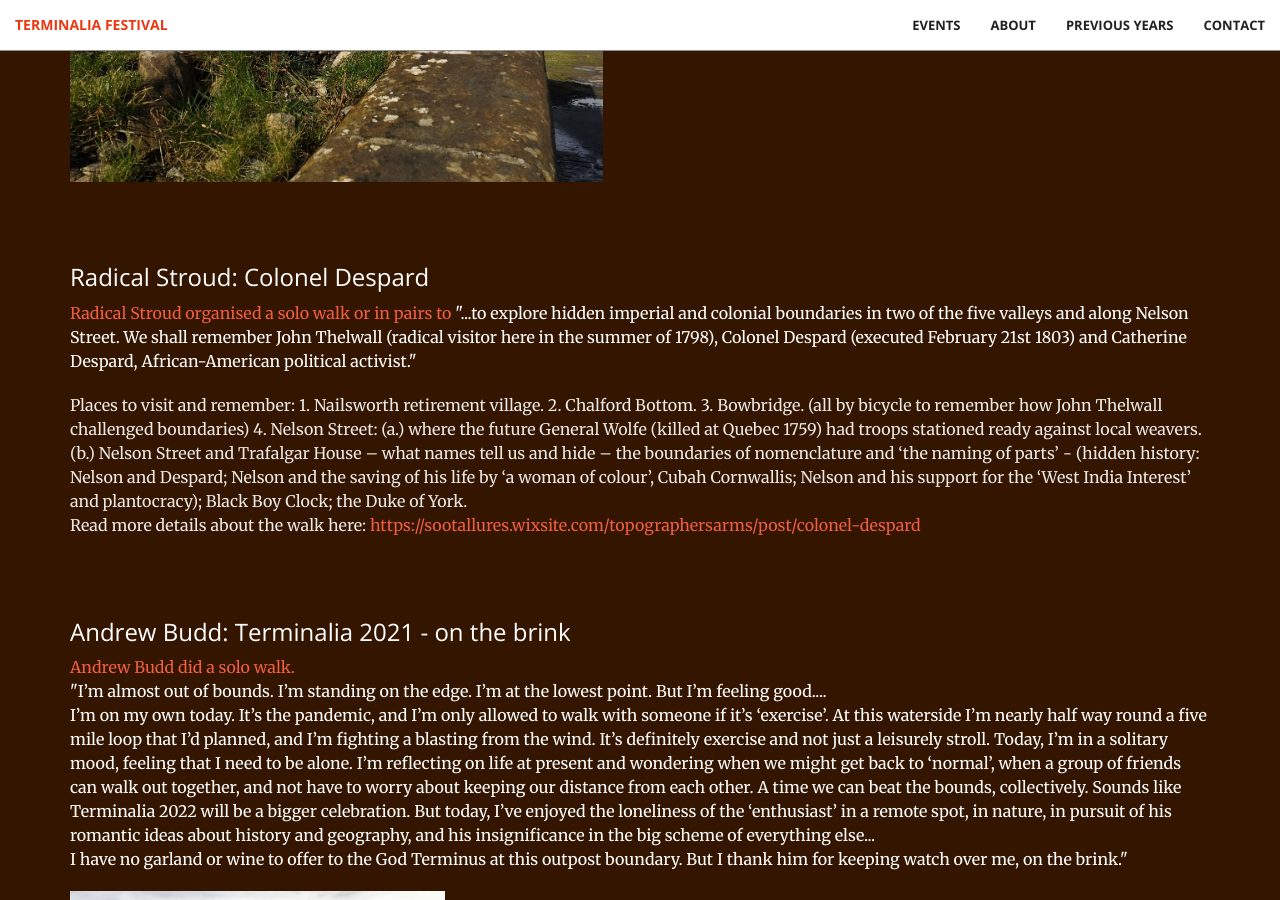
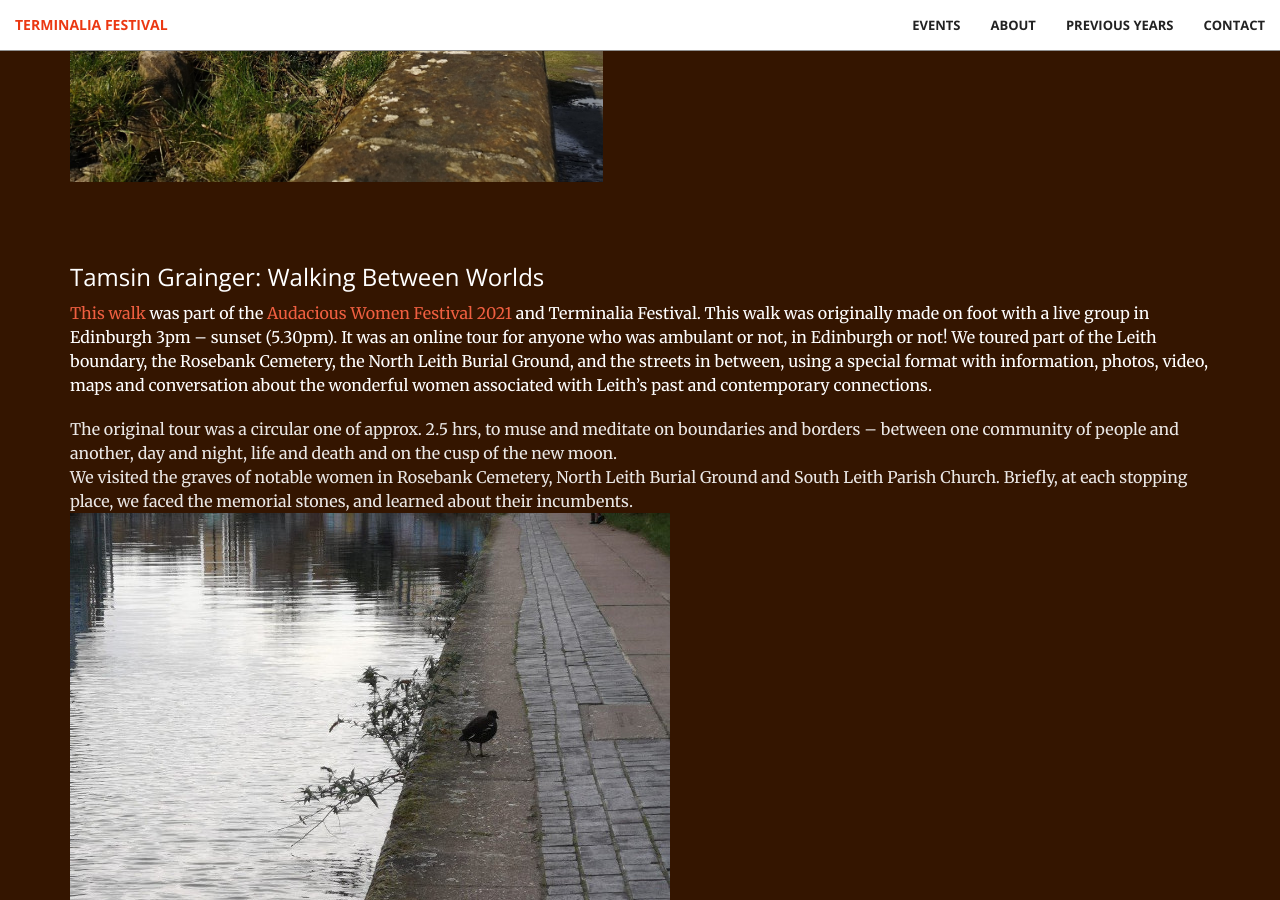
Before and after one commit to timwaters/terminalia, a Jekyll site: the page built from index.html, in a window 1280 px wide and 900 px high, scrolled down 5922 px. Built offline with Jekyll 4.4.1, drawn with Linux system fonts in a browser that asks for light colours; some of the changed text lies outside the part shown.

Commit message:
add walking between worlds

```diff
--- a/_includes/events.html
+++ b/_includes/events.html
@@ -100,6 +100,25 @@
         </p>
       </div>
 
+
+      <div class="col-lg-12 col-lg-offset-0 text-left event">
+
+        <h3>Tamsin Grainger: Walking Between Worlds</h3>
+
+
+        <p class="text">
+          <a href="https://walkingwithoutadonkey.com/2020/02/17/walking-between-worlds/">This walk</a> was part of the <a href="https://audaciouswomen.scot/">Audacious Women Festival 2021</a> and Terminalia Festival. This walk was originally made on foot with a live group in Edinburgh 3pm – sunset (5.30pm). It was an online tour for anyone who was ambulant or not, in Edinburgh or not! We toured part of the Leith boundary, the Rosebank Cemetery, the North Leith Burial Ground, and the streets in between, using a special format with information, photos, video, maps and conversation about the wonderful women associated with Leith’s past and contemporary connections.
+        </p>
+        <p class="text-faded">
+          The original tour was a circular one of approx. 2.5 hrs, to muse and meditate on boundaries and borders – between one community of people and another, day and night, life and death and on the cusp of the new moon. <br />
+          We visited the graves of notable women in Rosebank Cemetery, North Leith Burial Ground and South Leith Parish Church. Briefly, at each stopping place, we faced the memorial stones, and learned about their incumbents. <br />
+          <img src="img/past/2021/walkingbetweenworlds.jpg" /> <br />
+          <a href="https://walkingwithoutadonkey.com/2020/02/17/walking-between-worlds/">Read more about Walking Between Worlds</a> on Tamsin's website.
+        </p>
+      </div>
+
+
+
       <div class="col-lg-12 col-lg-offset-0 text-left event">
 
         <h3>Radical Stroud: Colonel Despard </h3>
```
Also changed, not shown: img/past/2021/walkingbetweenworlds.jpg (added), img/past/2021/walkingbetweenworlds.png (added).
